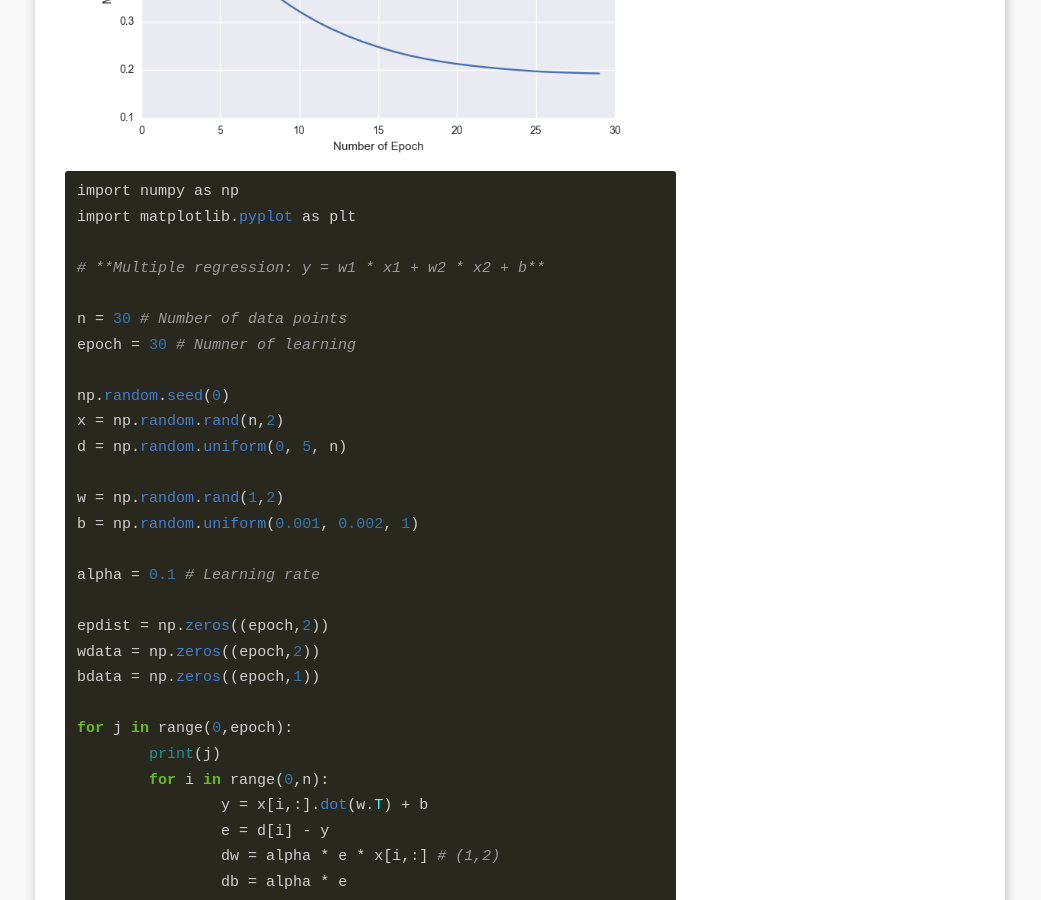
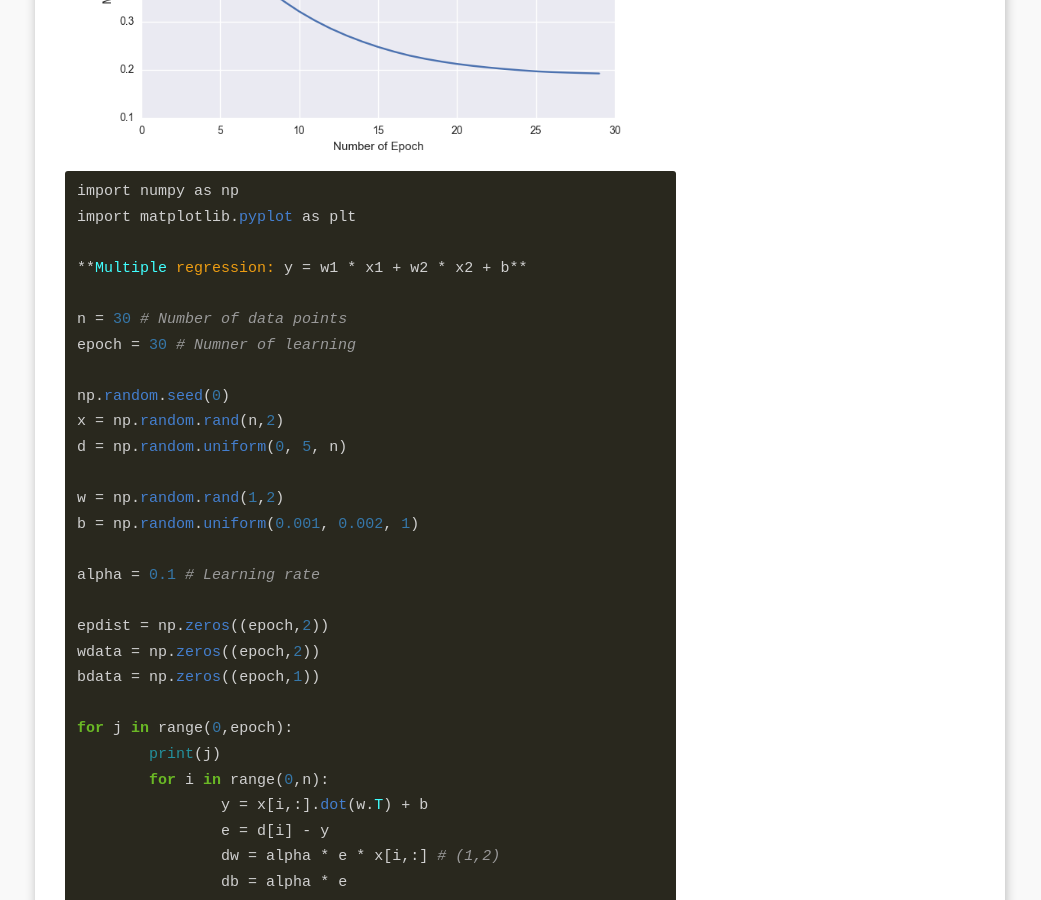
Before and after one commit to wonik/wonikjang.github.io, a Jekyll site: the page built from _posts/2017-04-30-stat_vs_cs.md, in a window 1280 px wide and 900 px high, scrolled down 1826 px. Shown: the whole window, without its empty margins (120-1161 px from the left). Built offline with Jekyll 4.4.1, drawn with Linux system fonts in a browser that asks for light colours; nearby versions of some CDN libraries; comment, search, counter and statistics services are not loaded.

```diff
--- a/_posts/2017-04-30-stat_vs_cs.md
+++ b/_posts/2017-04-30-stat_vs_cs.md
@@ -50,7 +51,7 @@ When a = 0.1 and x, y are given, below table shows the procedure of updating par
 import numpy as np
 import matplotlib.pyplot as plt
 
-# **Multiple regression: y = w1 * x1 + w2 * x2 + b**
+**Multiple regression: y = w1 * x1 + w2 * x2 + b**
 
 n = 30 # Number of data points
 epoch = 30 # Numner of learning
```
Also changed, not shown: other parts of _posts/2017-04-30-stat_vs_cs.md (+2 -1 lines).
